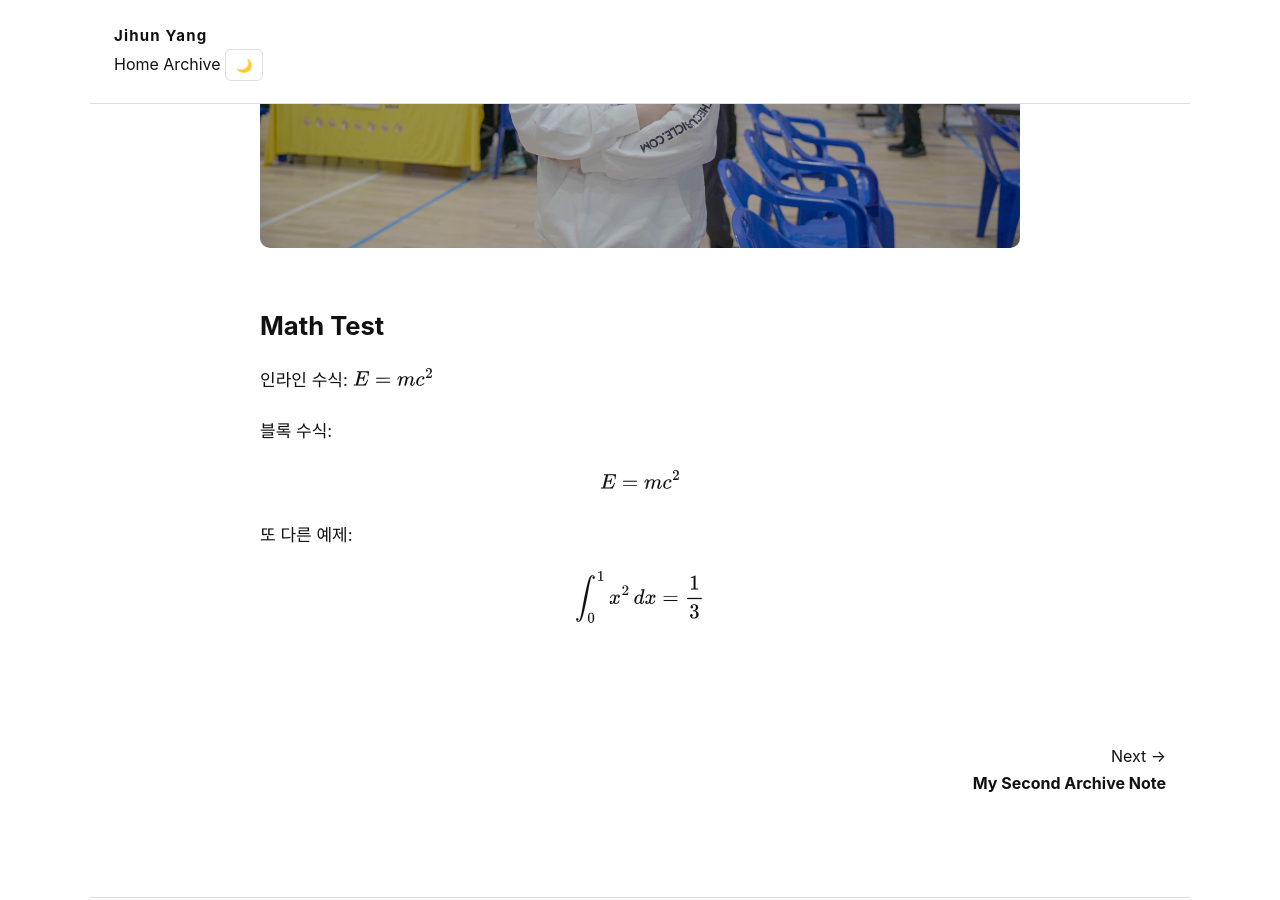
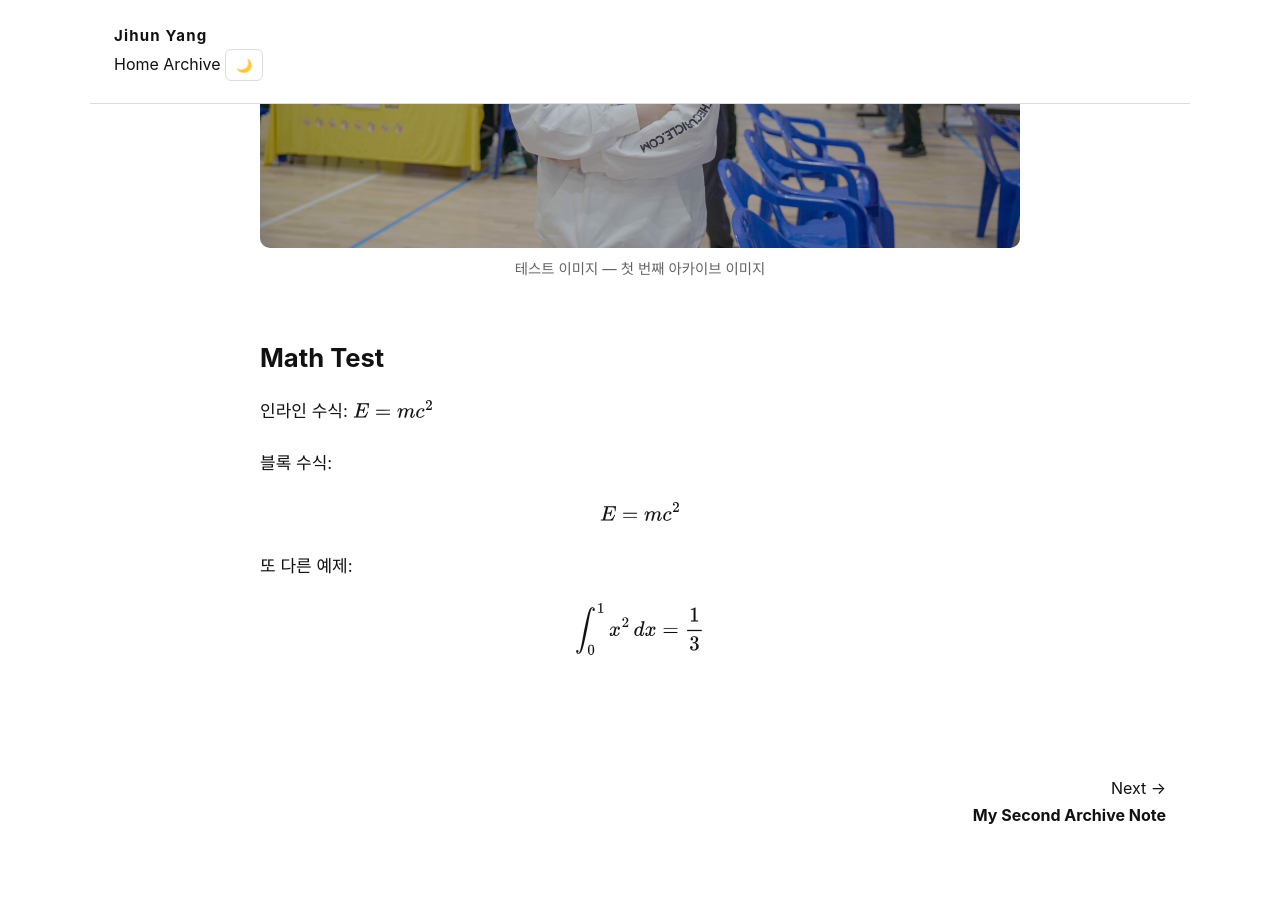
Before and after one commit to JihunYangKR/JihunYangKR.github.io, a Jekyll site: the page built from _posts/2026-09-19-first-note.md, in a window 1280 px wide and 900 px high, scrolled down 2248 px. Built offline with Jekyll 4.4.1, drawn with Linux system fonts in a browser that asks for light colours.

Commit message:
Update 2026-09-19-first-note.md

```diff
--- a/_posts/2026-09-19-first-note.md
+++ b/_posts/2026-09-19-first-note.md
@@ -36,7 +36,18 @@ Hello, Archive!
 
 ## Image Test
 
-![Test Image](/assets/images/notes/DAN02341.jpg)
+<figure class="post-image">
+
+    <img
+        src="/assets/images/notes/DAN02341.jpg"
+        alt="Test Image"
+    >
+
+    <figcaption>
+        테스트 이미지 — 첫 번째 아카이브 이미지
+    </figcaption>
+
+</figure>
 
 ## Math Test
 
```
